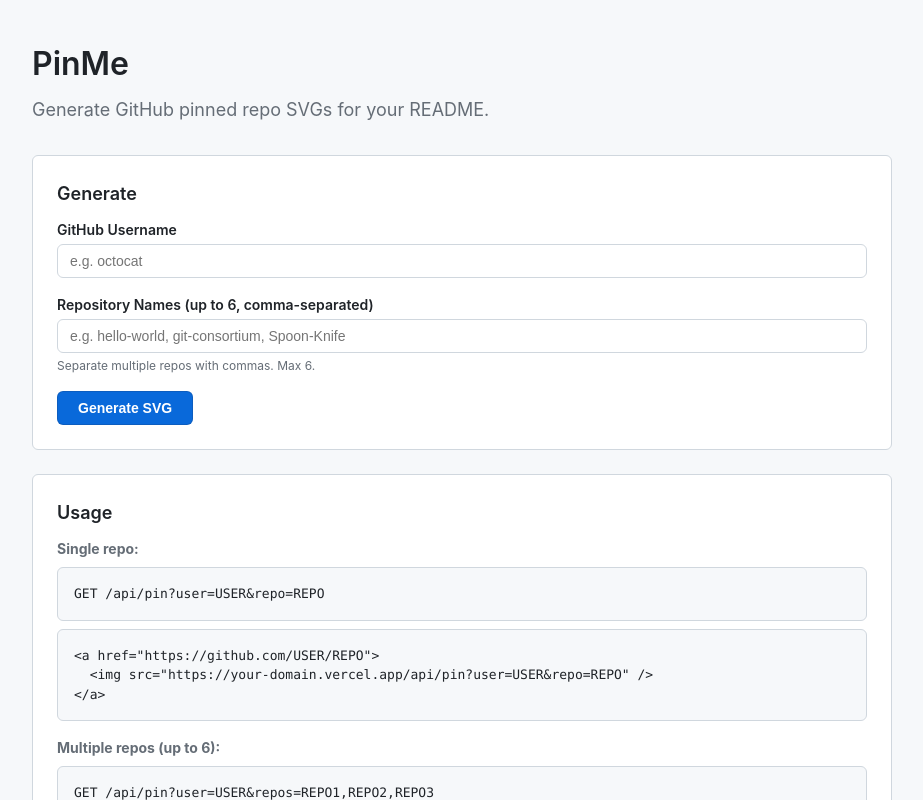
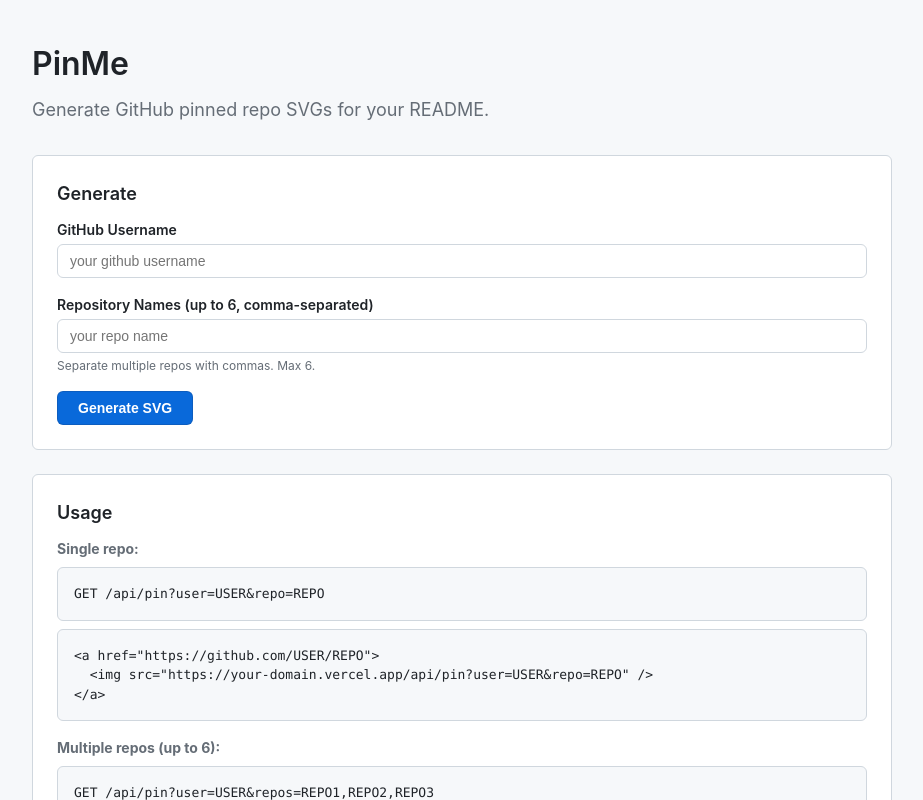
Before and after one commit to Chintanpatel24/pinme, a Next.js app: page / in a window 1280 px wide. Shown: the top 800 px of the page, without its empty margins (178-1101 px from the left). Built offline with nearby package versions, Linux system fonts and the light colour scheme.

Commit message:
Update page.js

```diff
--- a/app/page.js
+++ b/app/page.js
@@ -144,7 +144,7 @@
             type="text"
             value={user}
             onChange={e => setUser(e.target.value)}
-            placeholder="e.g. octocat"
+            placeholder="your github username"
           />
         </div>
         <div className="form-group">
@@ -154,7 +154,7 @@
             type="text"
             value={repos}
             onChange={e => setRepos(e.target.value)}
-            placeholder="e.g. hello-world, git-consortium, Spoon-Knife"
+            placeholder="your repo name "
           />
           <div className="hint">Separate multiple repos with commas. Max 6.</div>
         </div>
```
